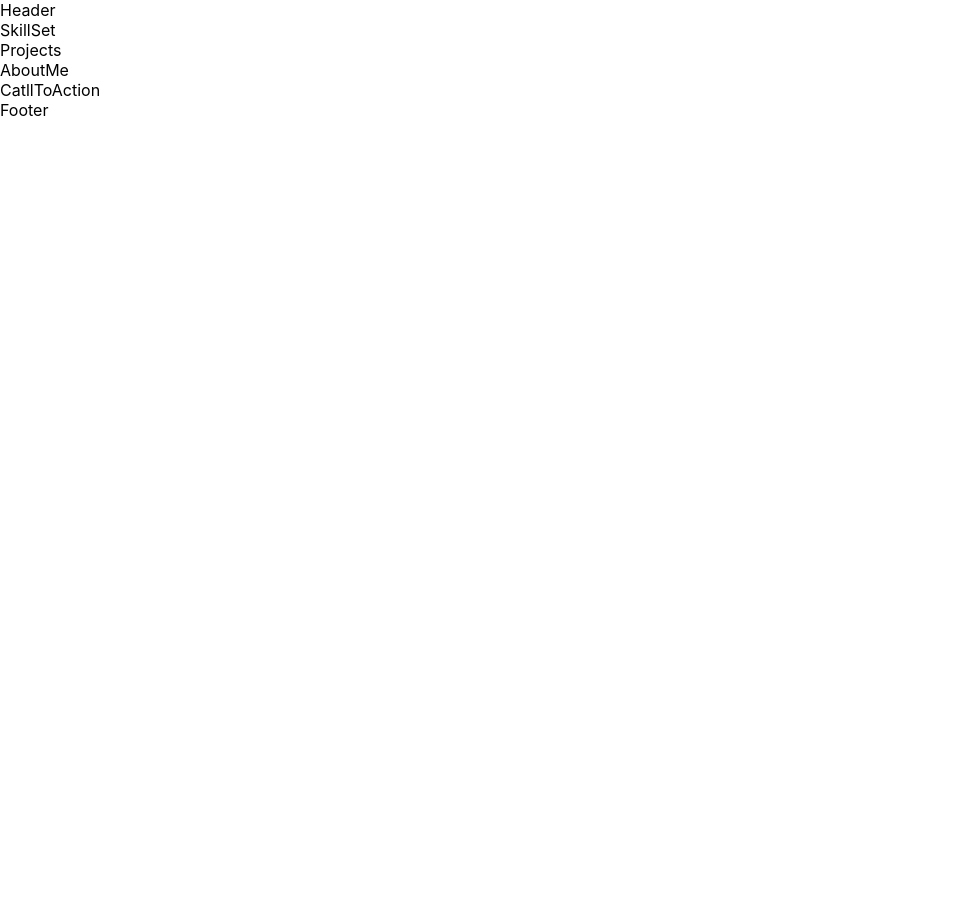
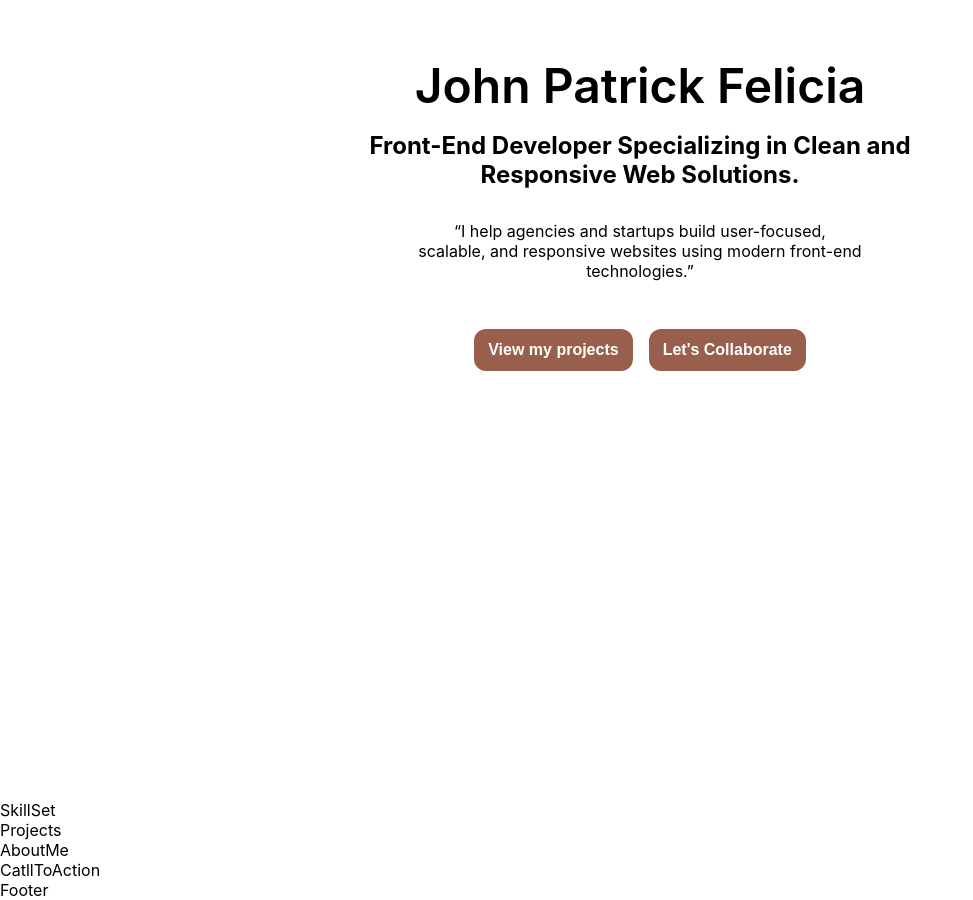
Before and after one commit to Hiraeight/Portfolio-Website, a React (Create React App) app: page / in a window 1280 px wide. Shown: the whole page, without its empty margins (0-973 px from the left). Before the commit the page ends 800 px from the top, so only its background shows below. Built offline with nearby package versions, Linux system fonts and the light colour scheme.

Commit message:
Header added user name, user background, user description.

```diff
--- a/src/css/App.css
+++ b/src/css/App.css
@@ -1,38 +1,119 @@
-.App {
-  text-align: center;
+* {
+  box-sizing: border-box;
+  padding: 0;
+  margin: 0;
 }
 
-.App-logo {
-  height: 40vmin;
-  pointer-events: none;
+:root {
+  --white: hsl(0, 0%, 100%);
+  --Brown-800: hsl(14, 33%, 45%);
+
+  --fs-h1: 3rem;
+  --fs-h2: 2rem;
+  --fs-h3: 1.5rem;
+  --fs-p: 1rem;
+
+  --fw-400: 400;
+  --fw-600: 600;
+  --fw-700: 700;
+
+  --space-xs: 1rem;
+  --space-s: 1.5rem;
+  --space-m: 2rem;
+  --space-l: 2.5rem;
+  --space-xl: 3rem;
+
 }
 
-@media (prefers-reduced-motion: no-preference) {
-  .App-logo {
-    animation: App-logo-spin infinite 20s linear;
-  }
+body {
+  width: 100%;
+  height: 100%;
+  margin: 0 auto;
 }
 
-.App-header {
-  background-color: #282c34;
-  min-height: 100vh;
+h2, h3, p {
+  margin-bottom: var(--space-m);
+}
+
+h1 {
+  font-size: var(--fs-h1);
+  font-weight: var(--fw-600);
+  margin-bottom: var(--space-xs);
+}
+
+h2 {
+  font-size: var(--fs-h2);
+  font-weight: var(--fw-600);
+}
+
+h3 {
+  font-size: var(--fs-h3);
+  font-weight: var(--fw-700);
+}
+
+p {
+  font-size: var(--fs-p);
+}
+
+li {
+  list-style: none;
+}
+
+a {
+  text-decoration: none;
+}
+
+/* Navigation template in case needed to be added */
+nav{
+  z-index: 10001;
+}
+
+nav ul li {
+  display: inline-block;
+  padding: 1em;
+}
+
+nav ul li a {
+  color: #000;
+}
+
+nav ul li a:hover {
+  text-decoration: underline solid #495E57;
+}
+
+/* Header Section */
+.header {
+  background-color: #fff;
+  padding: 2.5rem 1rem;
+  text-align: center;
+  height: 100vh;
+}
+
+.header-content {
+  flex-direction: column;
   display: flex;
-  flex-direction: column;
   align-items: center;
   justify-content: center;
-  font-size: calc(10px + 2vmin);
-  color: white;
+
+  margin: 1rem;
 }
 
-.App-link {
-  color: #61dafb;
+.header-cta {
+  flex-direction: row;
+  display: flex;
+  align-items: center;
+  justify-content: center;
+  gap: 1rem;
 }
 
-@keyframes App-logo-spin {
-  from {
-    transform: rotate(0deg);
-  }
-  to {
-    transform: rotate(360deg);
-  }
+button {
+  background-color: var(--Brown-800);
+  color: var(--white);
+  padding: 12px 14px;
+  border: none;
+  text-decoration: none;
+  border-radius: 12px;
+  font-size: var(--fs-p);
+  font-weight: bold;
+  cursor: pointer;
 }
--- a/src/js/components/Header.js
+++ b/src/js/components/Header.js
@@ -2,7 +2,26 @@ import React from 'react'
 
 const Header = () => {
   return (
-    <div>Header</div>
+    <header className='header'>
+      <section>
+        <div className='header-content'>
+          <h1>John Patrick Felicia</h1>
+          <h3>
+            Front-End Developer Specializing in Clean and<br/>
+            Responsive Web Solutions.
+          </h3>
+          <p>
+            “I help agencies and startups build user-focused,<br/>
+            scalable, and responsive websites using modern front-end<br/>
+            technologies.”
+          </p>
+        </div>
+        <div className='header-cta'>
+            <button>View my projects</button>
+            <button>Let's Collaborate</button>
+          </div>
+      </section>
+    </header>
   )
 }
 
```
Also changed, not shown: src/js/components/Nav.js (added, +31 -0 lines).
